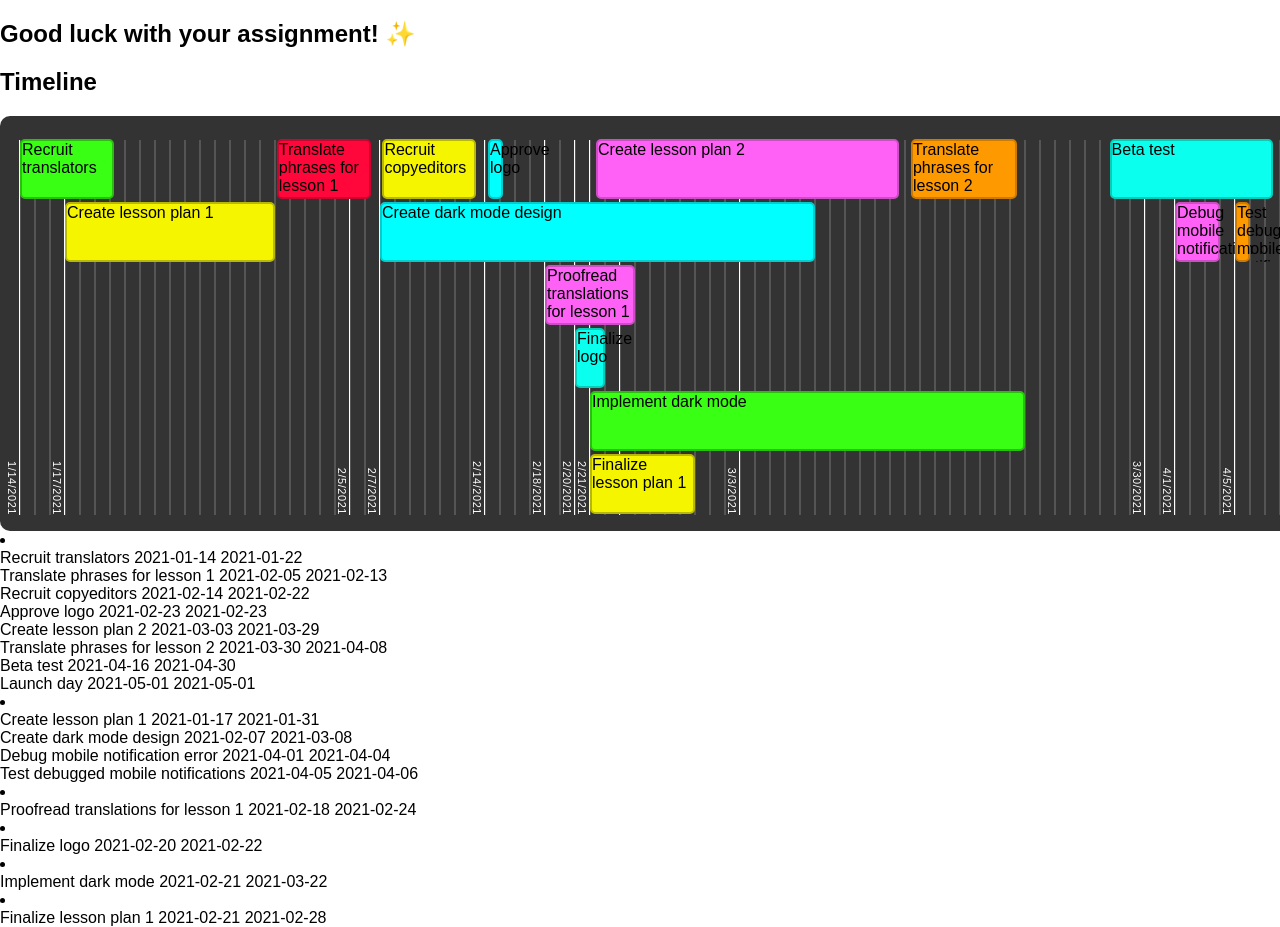
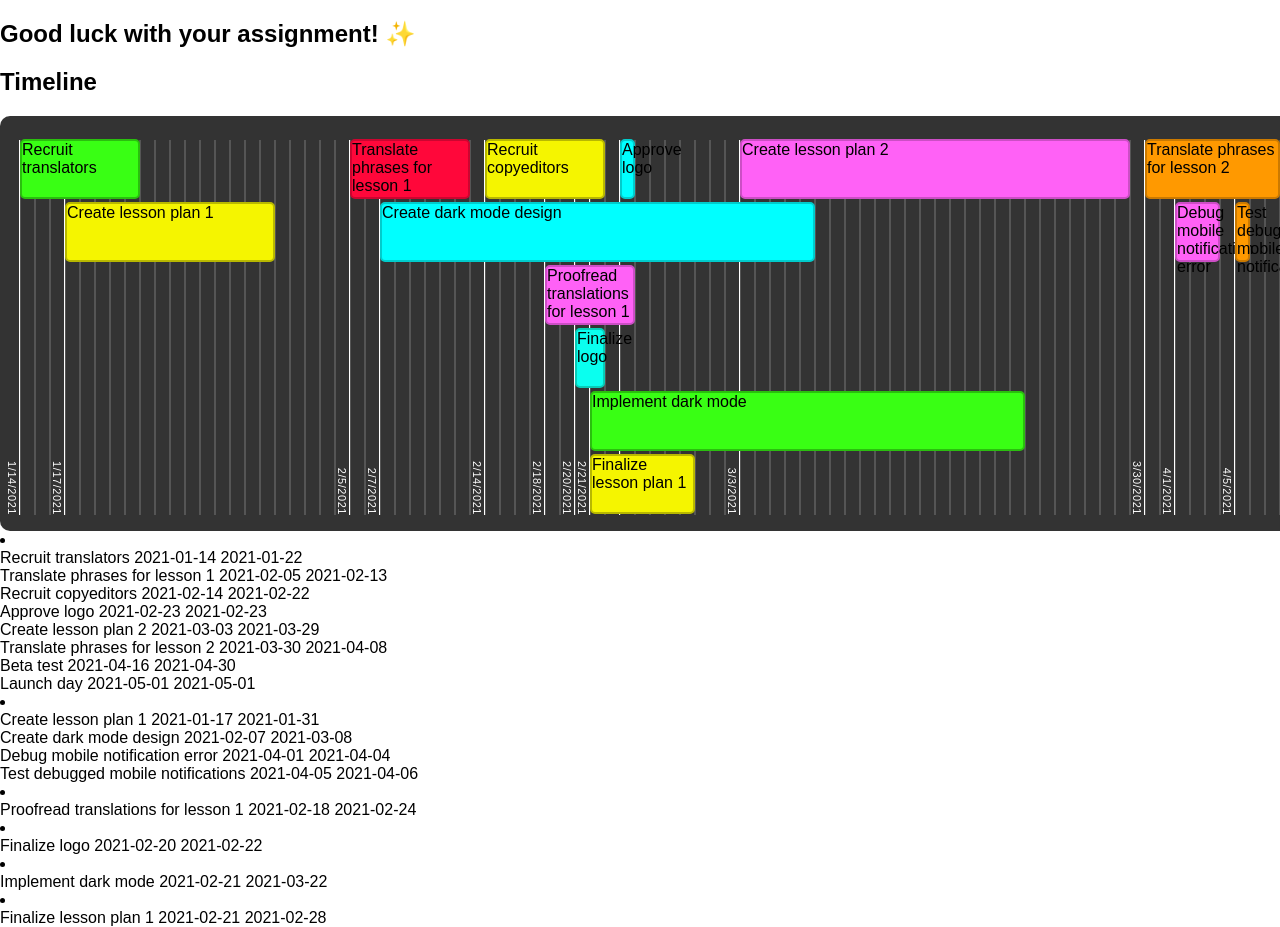
Before and after one commit to SirKadogan/timelime, a React (Vite) app: page / in a window 1280 px wide. Shown: the top 927 px of the page. Built offline with nearby package versions, Linux system fonts and the light colour scheme.

Commit message:
fix background lines

```diff
--- a/src/components/Timeline.tsx
+++ b/src/components/Timeline.tsx
@@ -1,4 +1,4 @@
-import React from "react";
+import React, { useRef } from "react";
 import { TimelineItem } from "../types";
 
 interface TimelineProps {
@@ -31,6 +31,7 @@ const borderColors = [
 ];
 
 const Timeline = ({ items, timelineStartDate }: TimelineProps): JSX.Element => {
+  const timelineRef = useRef<HTMLDivElement>(null);
   const calculateWidth = (start: string, end: string): number => {
     const startDate = new Date(start);
     const endDate = new Date(end);
@@ -74,6 +75,7 @@ const Timeline = ({ items, timelineStartDate }: TimelineProps): JSX.Element => {
           width: "100%",
           padding: "20px",
         }}
+        ref={timelineRef}
       >
         <div
           style={{
@@ -95,31 +97,12 @@ const Timeline = ({ items, timelineStartDate }: TimelineProps): JSX.Element => {
                   display: "flex",
                   flexDirection: "row",
                   marginTop: "3px",
-                  overflow: "scroll",
+                  position: "relative",
+                  height: ROW_HEIGHT,
                 }}
               >
-                <div
-                  style={{
-                    width: getDiffStartDate(lane[0].start, timelineStartDate),
-                    height: "60px",
-                  }}
-                />
                 {lane.map((item, itemIndex) => (
                   <React.Fragment key={item.id}>
-                    {itemIndex > 0 &&
-                      getDiffStartDate(item.start, lane[itemIndex - 1].end) >
-                        0 && (
-                        <div
-                          style={{
-                            width: getDiffStartDate(
-                              lane[itemIndex - 1].end,
-                              item.start
-                            ),
-
-                            backgroundColor: "transparent",
-                          }}
-                        />
-                      )}
                     <div
                       style={{
                         width: calculateWidth(item.start, item.end),
@@ -127,6 +110,9 @@ const Timeline = ({ items, timelineStartDate }: TimelineProps): JSX.Element => {
                         height: ROW_HEIGHT,
                         borderRadius: "5px",
                         boxSizing: "border-box",
+                        position: "absolute",
+
+                        left: getDiffStartDate(item.start, timelineStartDate),
                         border: `2px solid ${getItemBorderColor(
                           itemIndex,
                           index
@@ -141,9 +127,29 @@ const Timeline = ({ items, timelineStartDate }: TimelineProps): JSX.Element => {
               </li>
             ))}
           </ul>
-          <div style={{ position: "absolute", top: 0, left: 0 }}>
+          <div
+            style={{
+              position: "absolute",
+              top: 0,
+              left: 0,
+            }}
+          >
             {Array.from(
-              { length: Math.ceil(screenWidth / PIXELS_PER_DAY) },
+              {
+                length: Math.ceil(
+                  Math.max(
+                    ...items.flatMap((lane) =>
+                      lane.map(
+                        (item) =>
+                          getDiffStartDate(item.start, timelineStartDate) +
+                          calculateWidth(item.start, item.end)
+                      )
+                    )
+                  ) /
+                    PIXELS_PER_DAY +
+                    10
+                ),
+              },
               (_, i) => {
                 const linePosition = i * PIXELS_PER_DAY;
                 const matchingItem = items
@@ -159,6 +165,7 @@ const Timeline = ({ items, timelineStartDate }: TimelineProps): JSX.Element => {
 
                 return (
                   <div
+                    key={linePosition}
                     style={{
                       position: "absolute",
                       left: linePosition,
```
